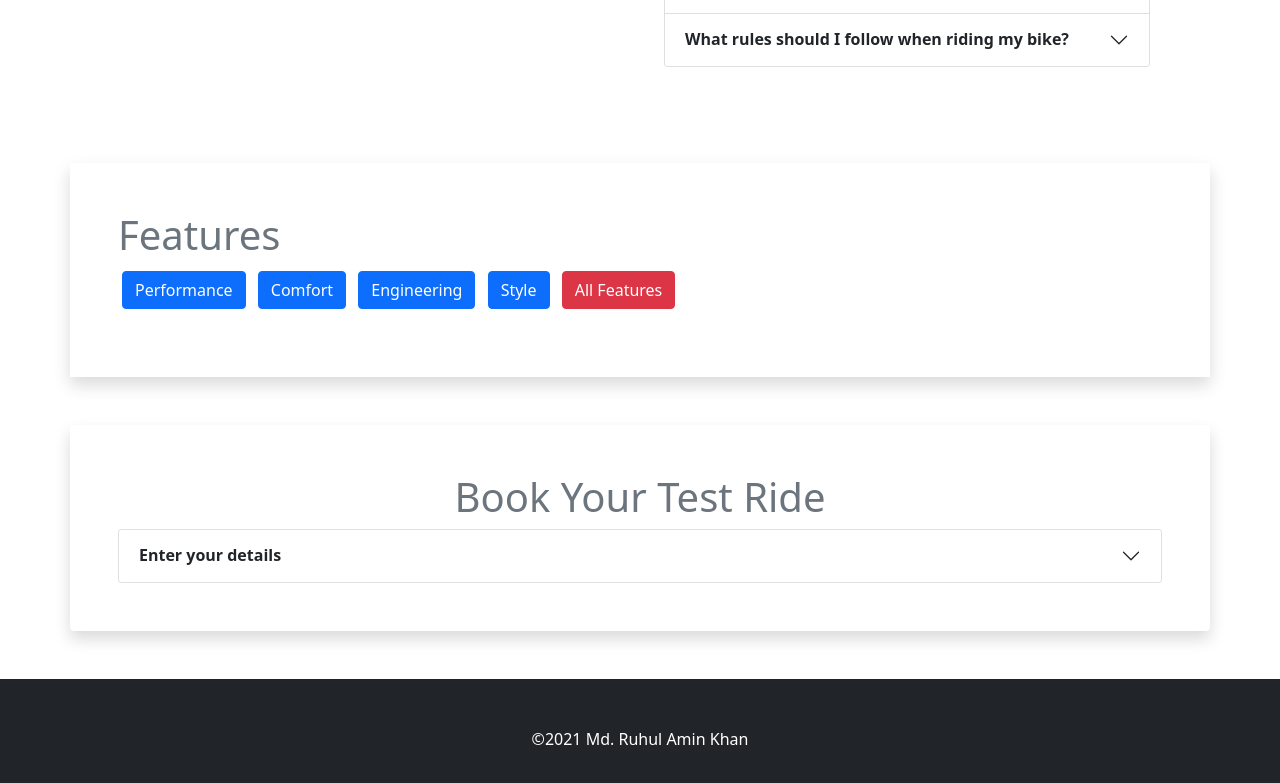
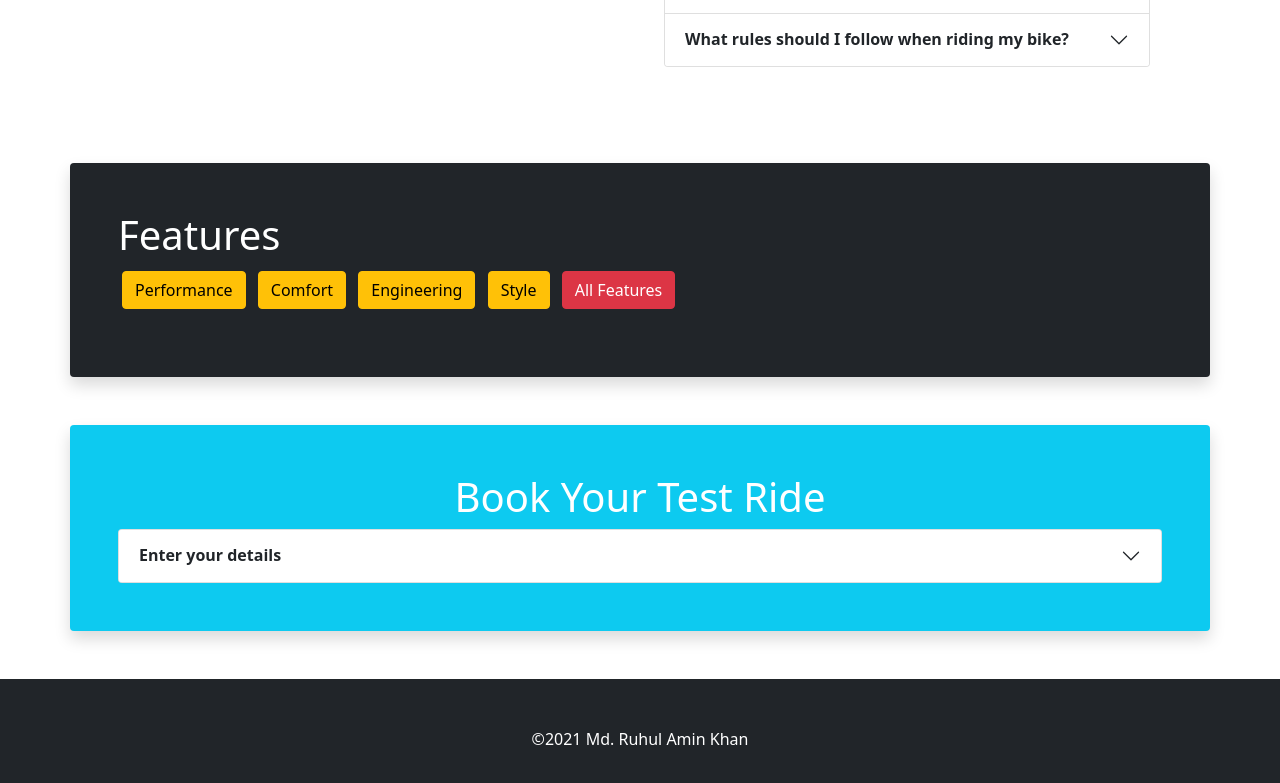
Before and after one commit to ruhul-7451/honda-shop-online, a plain HTML site: page index.html in a window 1280 px wide. Shown: the part 2387-3170 px from the top of the page. Drawn offline with nearby package versions, Linux system fonts and the light colour scheme.

Commit message:
final touch done!

```diff
--- a/index.html
+++ b/index.html
@@ -321,21 +321,21 @@
         <!-- FQA Section Ends Here -->
 
         <!-- Features Section Starts here (Bonus part-1) -->
-        <section class="container my-5 bg-transparent shadow p-5">
+        <section class="container p-5 my-5 bg-dark rounded shadow">
             <div>
-                <h1 class="text-secondary">Features</h1>
+                <h1 class="text-white">Features</h1>
             </div>
             <div>
                 <p>
-                    <a class="btn btn-primary m-1" data-bs-toggle="collapse" href="#multiCollapseExample1" role="button"
+                    <a class="btn btn-warning m-1" data-bs-toggle="collapse" href="#multiCollapseExample1" role="button"
                         aria-expanded="false" aria-controls="multiCollapseExample1">Performance</a>
-                    <button class="btn btn-primary m-1" type="button" data-bs-toggle="collapse"
+                    <button class="btn btn-warning m-1" type="button" data-bs-toggle="collapse"
                         data-bs-target="#multiCollapseExample2" aria-expanded="false"
                         aria-controls="multiCollapseExample2">Comfort</button>
-                    <button class="btn btn-primary m-1" type="button" data-bs-toggle="collapse"
+                    <button class="btn btn-warning m-1" type="button" data-bs-toggle="collapse"
                         data-bs-target="#multiCollapseExample3" aria-expanded="false"
                         aria-controls="multiCollapseExample3">Engineering</button>
-                    <button class="btn btn-primary m-1" type="button" data-bs-toggle="collapse"
+                    <button class="btn btn-warning m-1" type="button" data-bs-toggle="collapse"
                         data-bs-target="#multiCollapseExample4" aria-expanded="false"
                         aria-controls="multiCollapseExample4">Style</button>
                     <button class="btn btn-danger m-1" type="button" data-bs-toggle="collapse"
@@ -379,7 +379,7 @@
                                 <div class="card-body">
                                     <h4 class="card-title text-danger">Engineering</h4>
                                     <h5>COUNTERBALANCE SHAFT</h5>
-                                    <p class="card-text">Because it features a counterbalancer, the CBR300R engine is a
+                                    <p class="card-text">It features a counterbalancer, the CBR300R engine is a
                                         smooth runner. You get the narrow overall width and power advantages of a single
                                         along with the smoothness of a multi-cylinder bike.</p>
                                 </div>
@@ -406,9 +406,9 @@
         <!-- Features Section Ends here-->
 
         <!-- Sign-Up Section Starts here (Bonus part-2) -->
-        <section class="container my-5 bg-transparent rounded shadow p-5">
+        <section class="container my-5 bg-info rounded shadow p-5">
             <div class="text-center">
-                <h1 class="text-secondary">Book Your Test Ride</h1>
+                <h1 class="text-white">Book Your Test Ride</h1>
             </div>
             <div class="accordion" id="accordionExample">
                 <div class="accordion-item">
```
